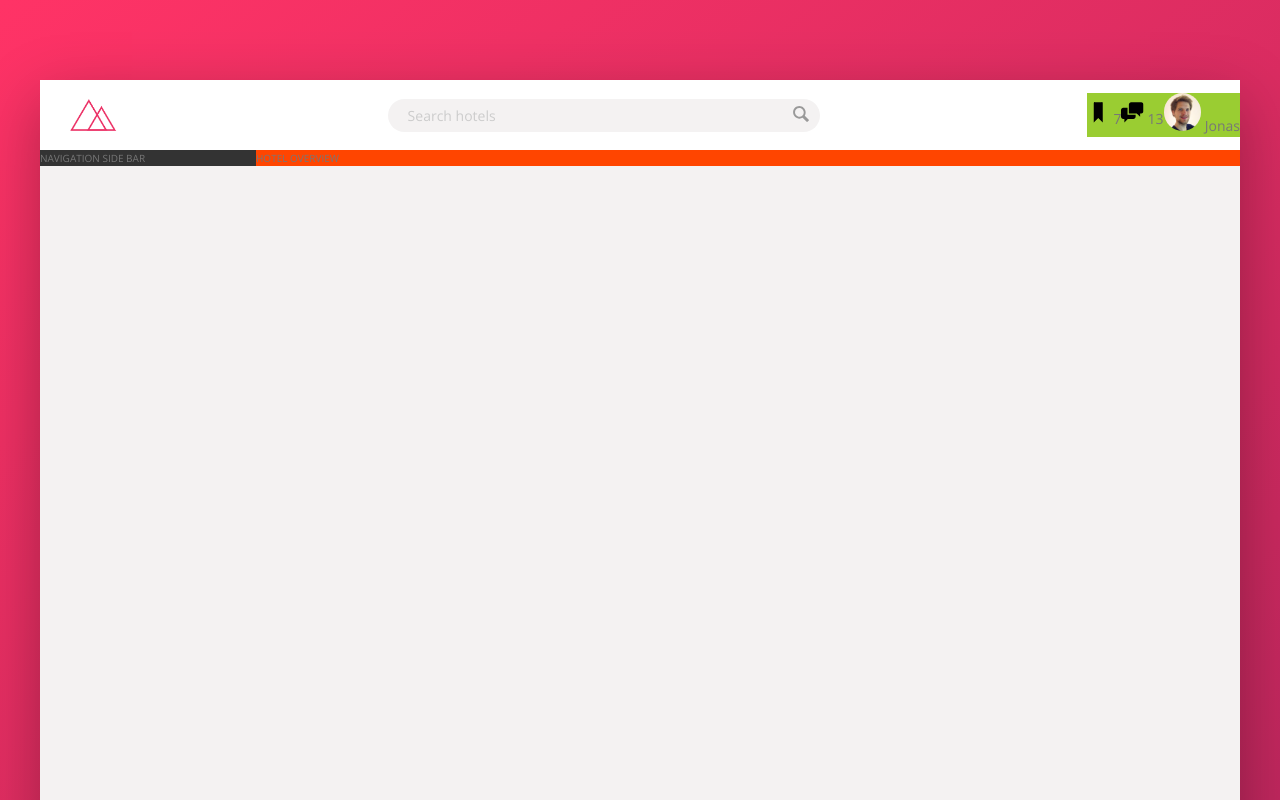
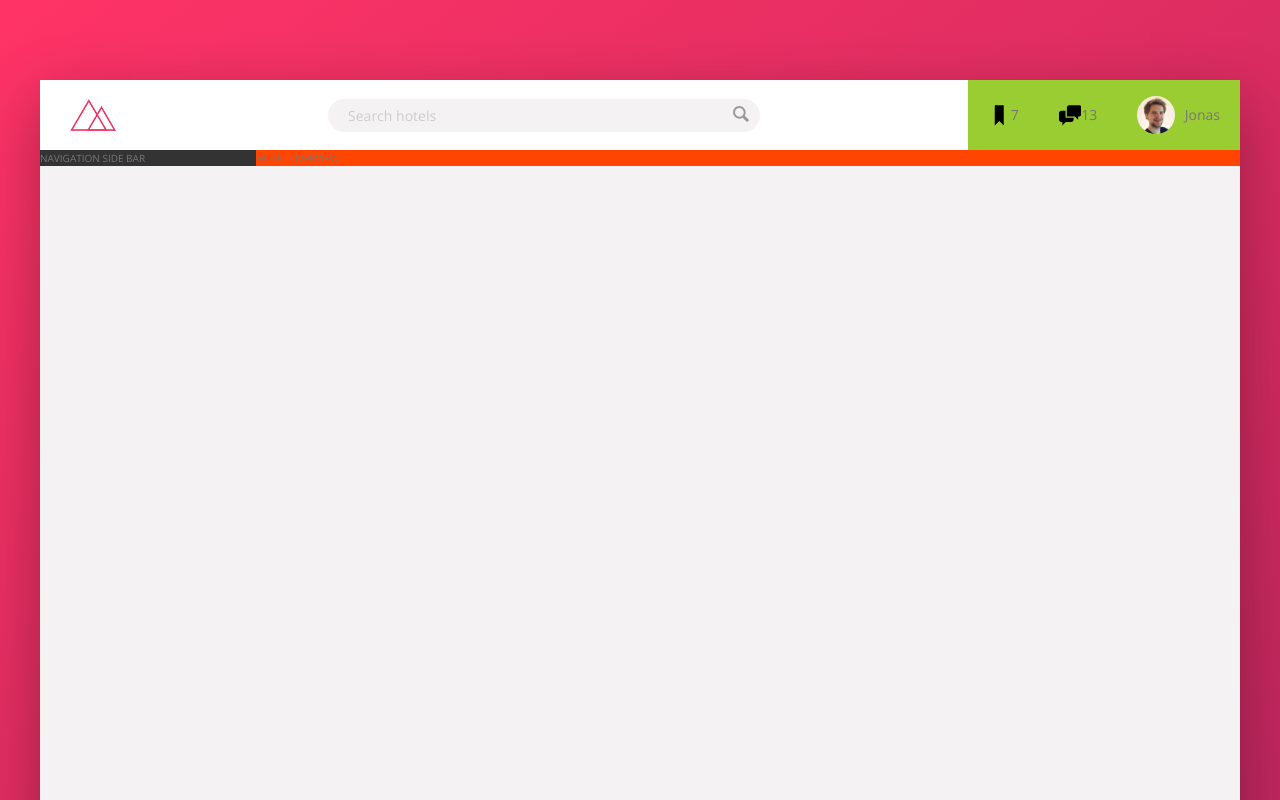
Before and after one commit to markovich692/Trillo, a website: page index.html in a window 1280 px wide. Shown: the top 800 px of the page. Drawn offline with nearby package versions, Linux system fonts and the light colour scheme.

Commit message:
uses the align-self: stretch on both the useronav and the all of the user-nav__icon-box to center the element properly

```diff
--- a/sass/components/_components.scss
+++ b/sass/components/_components.scss
@@ -69,10 +69,23 @@
 ////////////////////////////////////
 //USER-NAV
 .user-nav {
+  align-self: stretch;
   background-color: yellowgreen;
   display: flex;
-  justify-content: space-between;
   align-items: center;
+  // justify-content: space-between;
+
+  & > * {
+    padding: 0 2rem;
+    cursor: pointer;
+    align-self: stretch;
+    display: flex;
+    align-items: center;
+  }
+
+  & > *:hover {
+    background-color: var(--color-grey-light-2);
+  }
 
   &__icon-box {
   }
@@ -86,12 +99,15 @@
   }
 
   &__user {
+    display: flex;
+    justify-content: center;
+    align-items: center;
   }
 
   &__user-photo {
     height: 3.75rem;
-
     border-radius: 50%;
+    margin-right: 1rem;
   }
 
   &__user-name {
```
Also changed, not shown: css/style.css, 1 other file.
